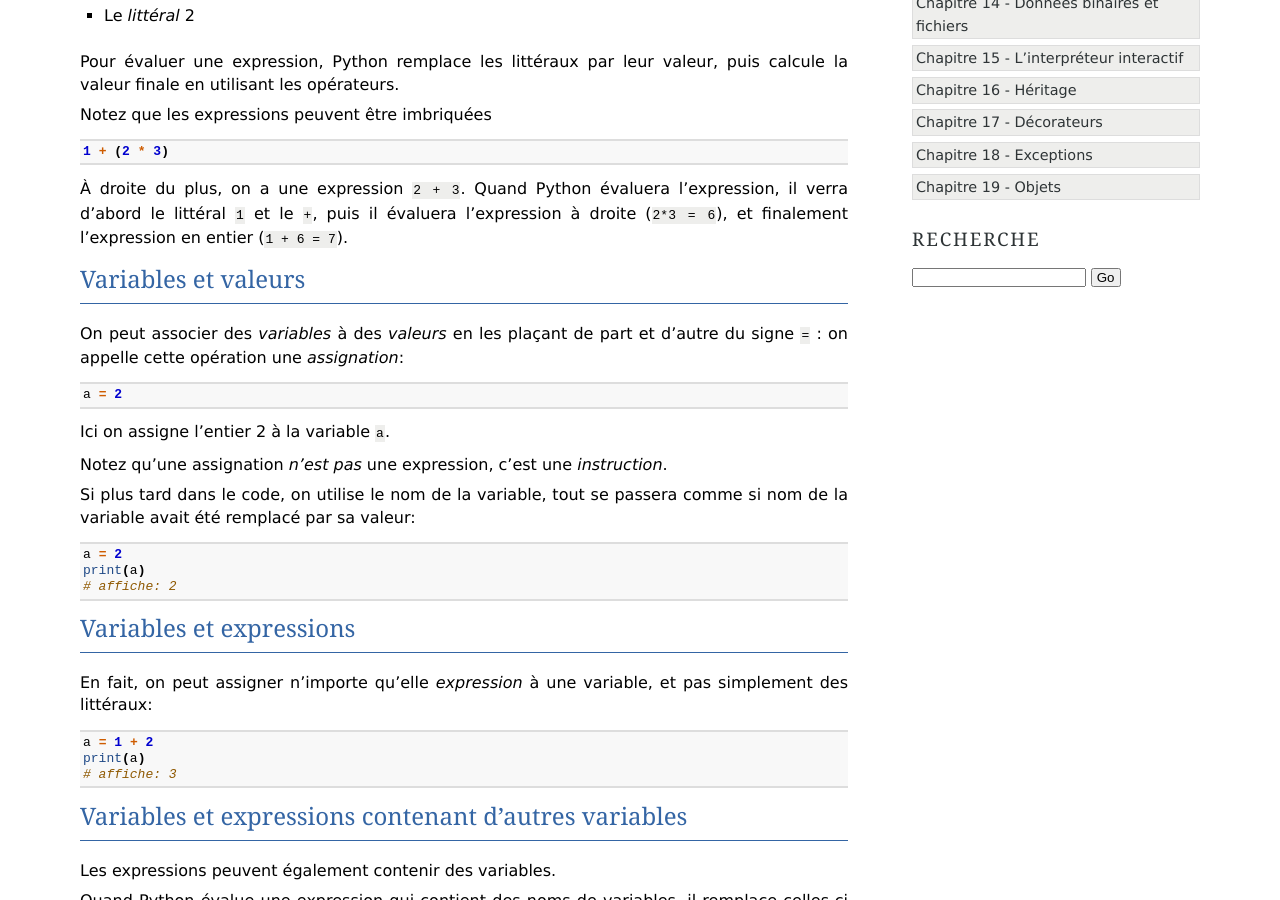
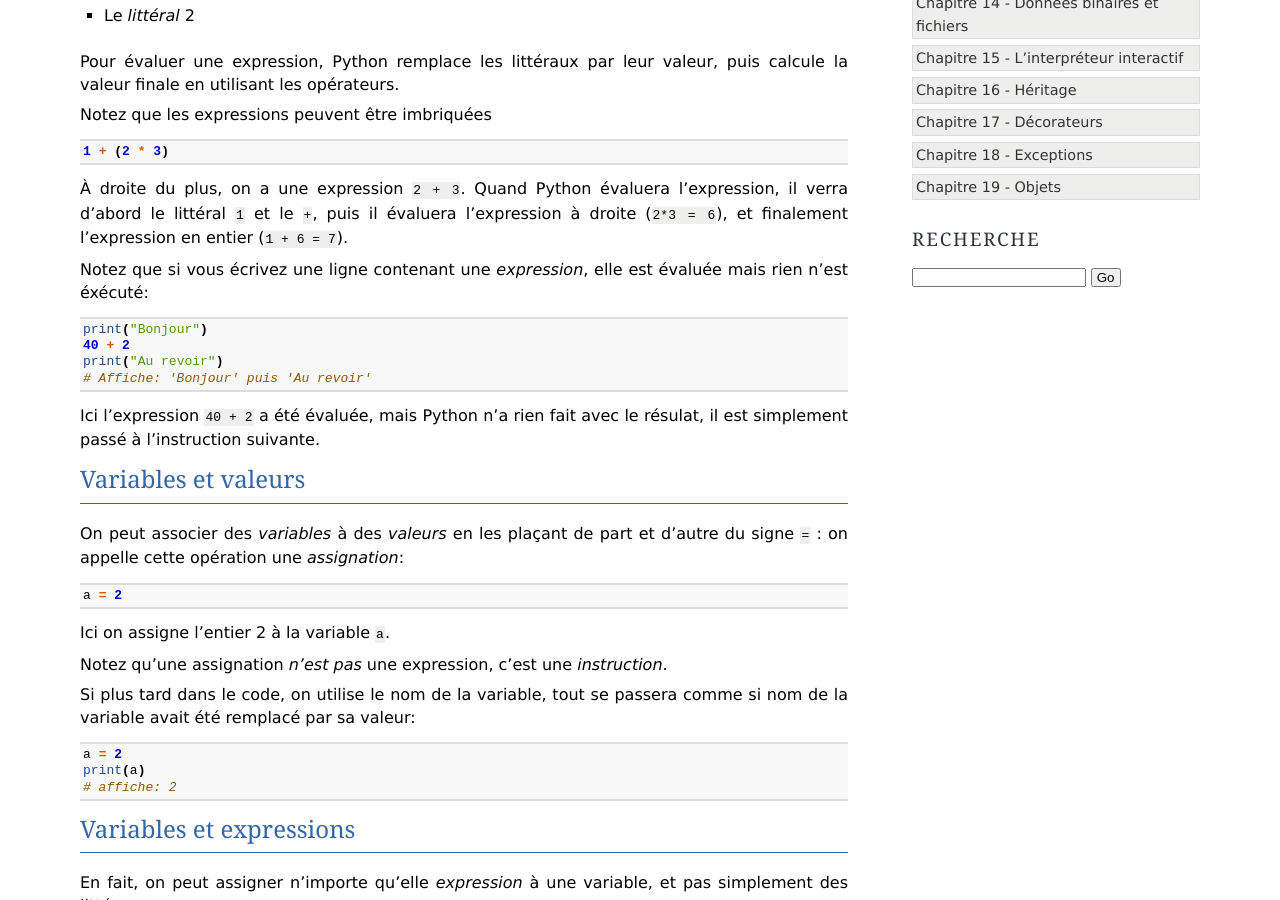
Before and after one commit to gruiick/cours-python, a Sphinx documentation site: the page built from cours/source/03-variables-et-types/01-variables.rst, in a window 1280 px wide and 900 px high, scrolled down 651 px. Built offline with Sphinx 7.4.7, drawn with Linux system fonts in a browser that asks for light colours.

Commit message:
Ajout d'une section sur les lignes ne contennat qu'une expression

```diff
--- a/cours/source/03-variables-et-types/01-variables.rst
+++ b/cours/source/03-variables-et-types/01-variables.rst
@@ -43,6 +43,17 @@ Notez que les expressions peuvent être imbriquées ::
 évaluera l'expression, il verra d'abord le littéral ``1`` et le ``+``,
 puis il évaluera l'expression à droite (``2*3 = 6``), et finalement
 l'expression en entier (``1 + 6 = 7``).
+
+Notez que si vous écrivez une ligne contenant une *expression*,
+elle est évaluée mais rien n'est éxécuté::
+
+    print("Bonjour")
+    40 + 2
+    print("Au revoir")
+    # Affiche: 'Bonjour' puis 'Au revoir'
+
+Ici l'expression ``40 + 2`` a été évaluée, mais Python n'a rien fait
+avec le résulat, il est simplement passé à l'instruction suivante.
 
 Variables et valeurs
 --------------------
```
